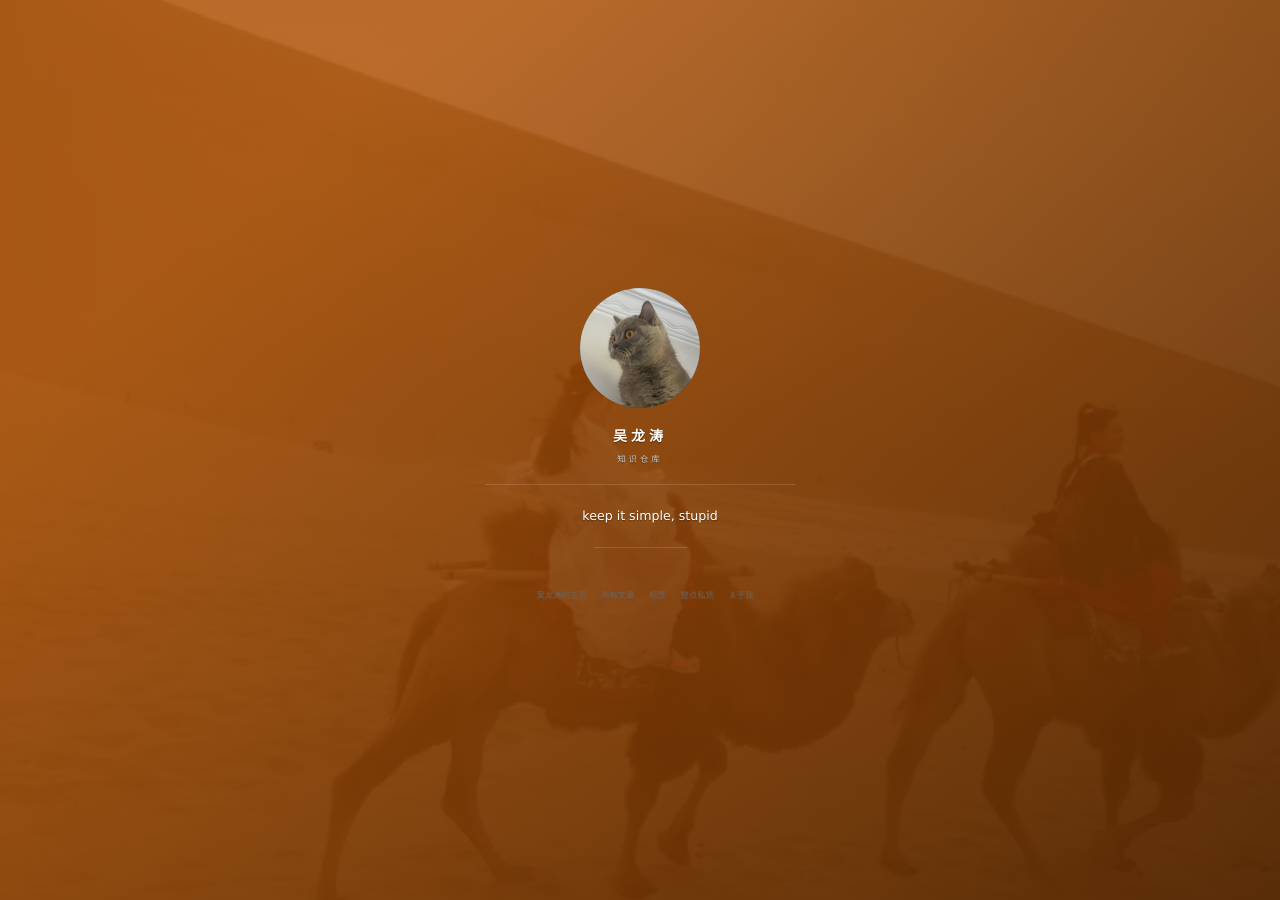
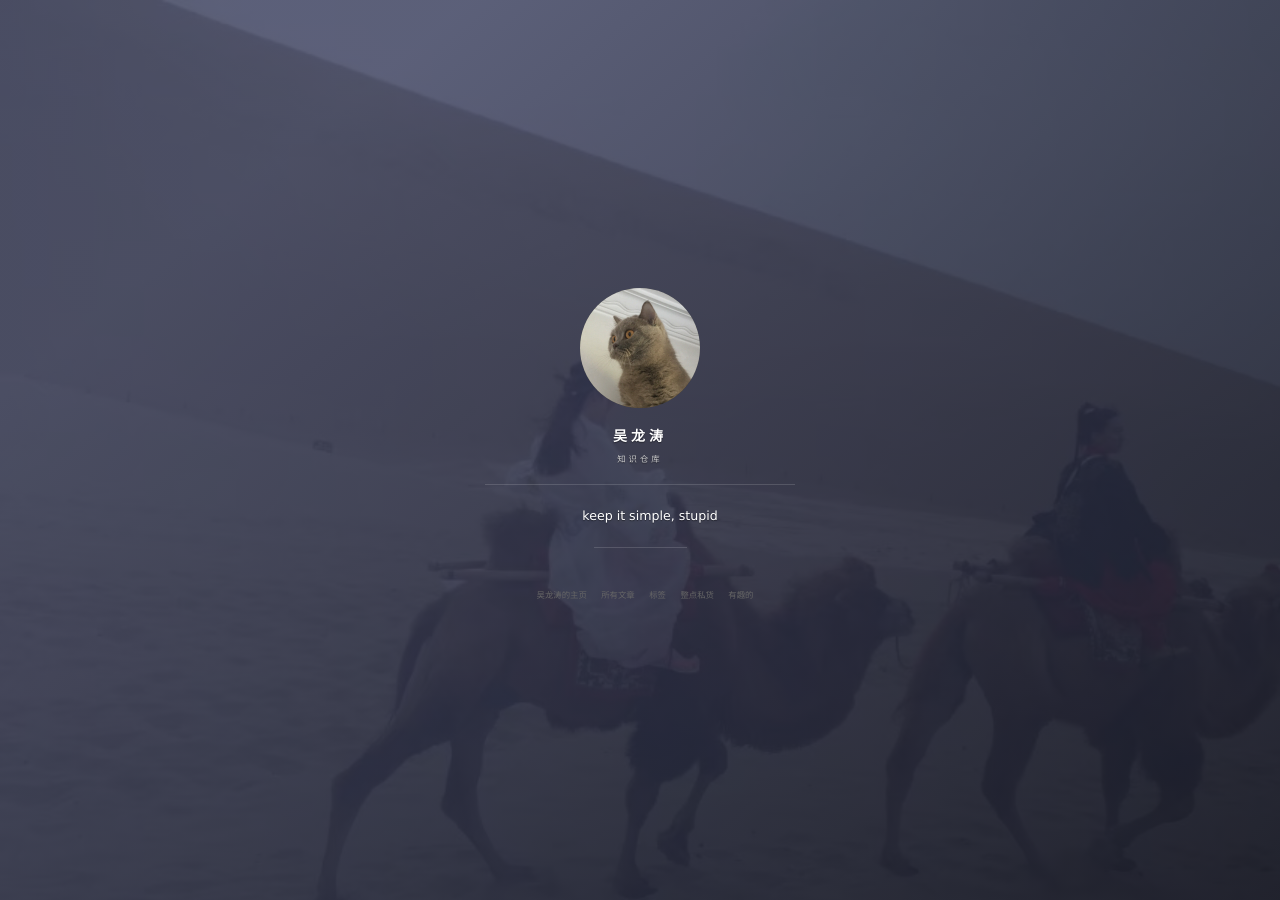
Before and after one commit to eust-w/eust-w.github.io, a Jekyll site: the page built from index.html, in a window 1280 px wide. Built offline with Jekyll 4.4.1, drawn with Linux system fonts in a browser that asks for light colours; nearby versions of some CDN libraries; the list of posts is cut into pages by our own code; comment, search, counter and statistics services are not loaded; grey boxes are pictures that could not be loaded.

```diff
--- a/_config.yml
+++ b/_config.yml
@@ -57,7 +57,7 @@
 textColor: #FF0000
 
 # supported colors: blue, green, purple, red, orange or slate. If you need clear, leave it empty.
-cover_color: orange
+cover_color: slate
 
 # The blog button should not be removed.
 blog_button:
@@ -68,7 +68,7 @@
     - {title: 所有文章, description: archive, url: '/archive'}
     - {title: 标签, description: tags, url: '/tags'}
     - {title: 整点私货, description: support, url: '/support'}
-    - {title: 关于我, description: about, url: '/about'}
+    - {title: 有趣的, description: 404, url: '/404'}
 
 
 # Pagination
```
